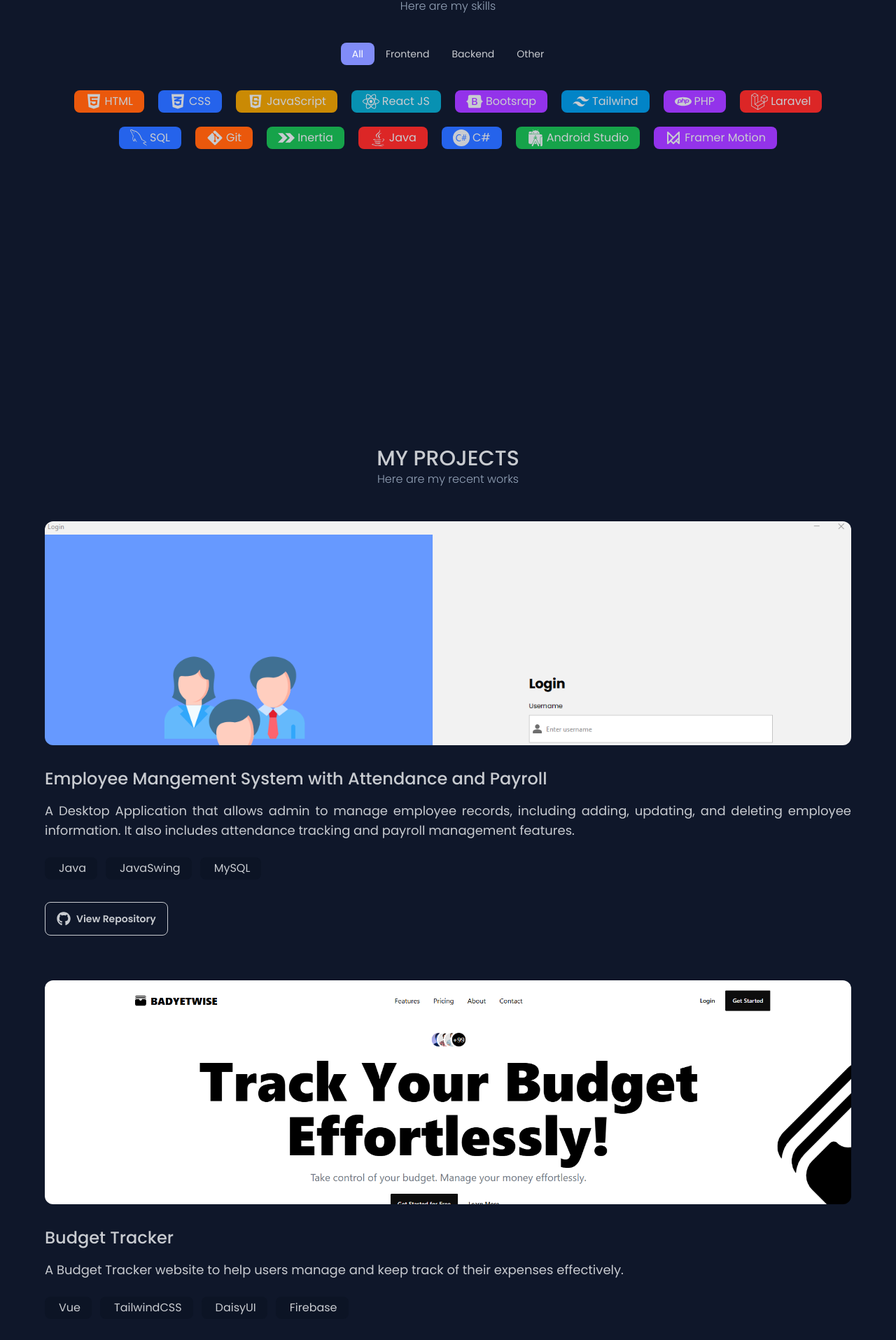
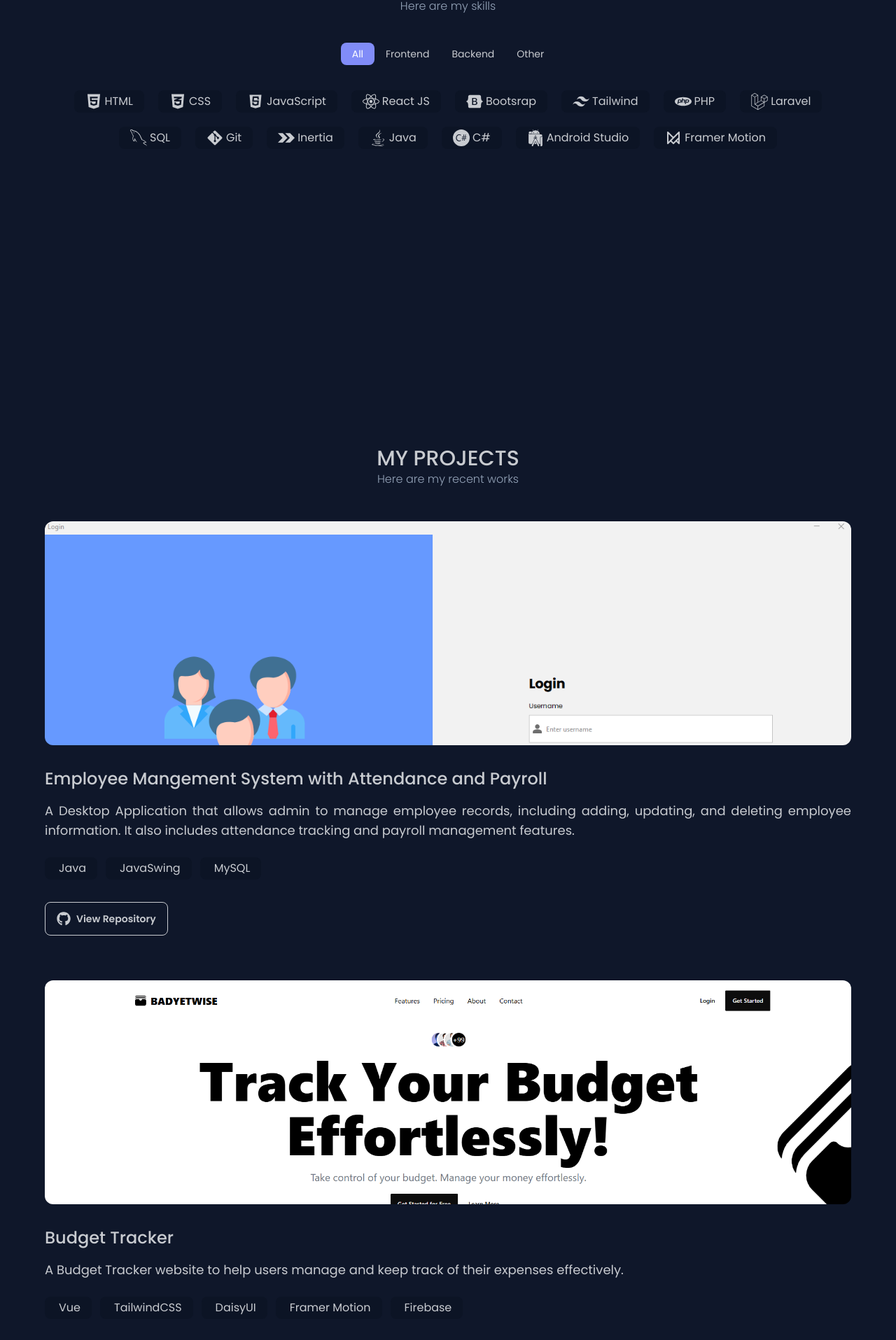
Before and after one commit to MarkMallari16/portfolio-website, a React (Vite) app: page / in a window 1280 px wide. Shown: the part 2011-3926 px from the top of the page at 70% size. Built offline with nearby package versions, Linux system fonts and the light colour scheme.

Commit message:
upd: remove bg color of text icon

```diff
--- a/src/components/Loading.jsx
+++ b/src/components/Loading.jsx
@@ -22,7 +22,7 @@ function Loading() {
                 initial="start"
                 animate="animate"
                 variants={rotateVariants}
-                exit={{opacity: 0}}
+                exit={{ opacity: 0 }}
                 transition={
                     {
                         repeat: Infinity,
--- a/src/components/Skills.jsx
+++ b/src/components/Skills.jsx
@@ -23,89 +23,76 @@ function Skills() {
             icon: <FaHtml5 />,
             languageName: 'HTML',
             category: 'frontend',
-            bgColor: 'bg-orange-600'
         },
         {
             icon: <FaCss3Alt />,
             languageName: 'CSS',
             category: 'frontend',
-            bgColor: 'bg-blue-600'
         },
         {
             icon: <DiJavascript />,
             languageName: 'JavaScript',
             category: 'frontend',
-            bgColor: 'bg-yellow-600'
         },
         {
             icon: <FaReact />,
             languageName: 'React JS',
             category: 'frontend',
-            bgColor: 'bg-cyan-600'
         },
         {
             icon: <FaBootstrap />,
             languageName: 'Bootsrap',
             category: 'frontend',
-            bgColor: 'bg-purple-600'
         },
         {
             icon: <RiTailwindCssFill />,
             languageName: 'Tailwind',
             category: 'frontend',
-            bgColor: 'bg-sky-600'
         },
         {
             icon: <SiPhp />,
             languageName: 'PHP',
             category: 'backend',
-            bgColor: 'bg-purple-600'
         },
         {
             icon: <FaLaravel />,
             languageName: 'Laravel',
             category: 'backend',
-            bgColor: 'bg-red-600'
         },
         {
             icon: <GrMysql />,
             languageName: 'SQL',
             category: 'backend',
-            bgColor: 'bg-blue-600'
         },
         {
             icon: <FaGitAlt />,
             languageName: 'Git',
             category: 'other',
-            bgColor: 'bg-orange-600'
         },
         {
             icon: <SiInertia />,
             languageName: 'Inertia',
             category: 'other',
-            bgColor: 'bg-green-600'
         },
         , {
             icon: <FaJava />,
             languageName: 'Java',
             category: 'other',
-            bgColor: 'bg-red-600'
+
         }, {
             icon: <SiCsharp />,
             languageName: 'C#',
             category: 'other',
-            bgColor: 'bg-blue-600'
+
         }, {
             icon: <SiAndroidstudio />,
             languageName: 'Android Studio',
             category: 'other',
-            bgColor: 'bg-green-600'
         },
         {
             icon: <TbBrandFramerMotion />,
             languageName: 'Framer Motion',
             category: 'frontend',
-            bgColor: 'bg-purple-600'
         },
     ]
 
--- a/src/data/projectsData.js
+++ b/src/data/projectsData.js
@@ -21,9 +21,9 @@ const projects = [
         picture: TrackBudgetPicture,
         title: "Budget Tracker",
         description: "A Budget Tracker website to help users manage and keep track of their expenses effectively.",
-        stacks: ["Vue", "TailwindCSS", "DaisyUI", "Firebase"],
-        liveUrl: "https://my-project-iota-seven.vercel.app/",
-        githubRepository: "https://github.com/MarkMallari16/vue-firebase-project"
+        stacks: ["Vue", "TailwindCSS", "DaisyUI", "Framer Motion", "Firebase"],
+        liveUrl: "https://badyetwise.vercel.app/",
+        githubRepository: "https://github.com/MarkMallari16/badyetwise-vue-firebase-project"
     },
     {
         picture: MoviePicture,
```
